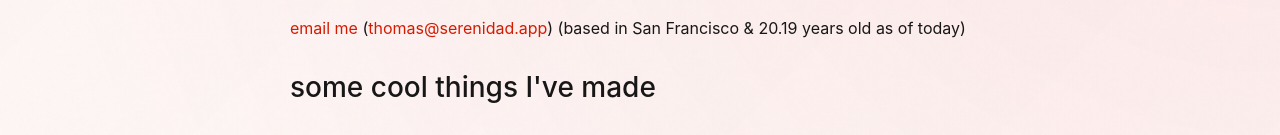
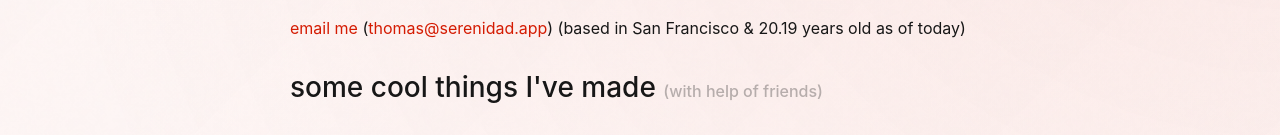
Before and after one commit to SerenityUX/tompo.dev, a Next.js app: page / in a window 1280 px wide. Shown: the part 342-477 px from the top of the page. Built offline with nearby package versions, Linux system fonts and the light colour scheme.

Commit message:
with help comment

```diff
--- a/pages/index.js
+++ b/pages/index.js
@@ -216,7 +216,7 @@ export default function Home() {
               {copyFeedback ? <span className={styles.copyFeedback}> • copied!</span> : ''}) (based in San Francisco & {calculateAge()} years old as of today)
             </p>
 
-            <h2 style={{ fontSize: '28px', fontWeight: 500, marginBottom: 32 }}>some cool things I've made</h2>
+            <h2 style={{ fontSize: '28px', fontWeight: 500, marginBottom: 32 }}>some cool things I've made <span style={{fontSize: 16, opacity: 0.3}}>(with help of friends)</span></h2>
 
             <div style={{
               display: "grid",
```
